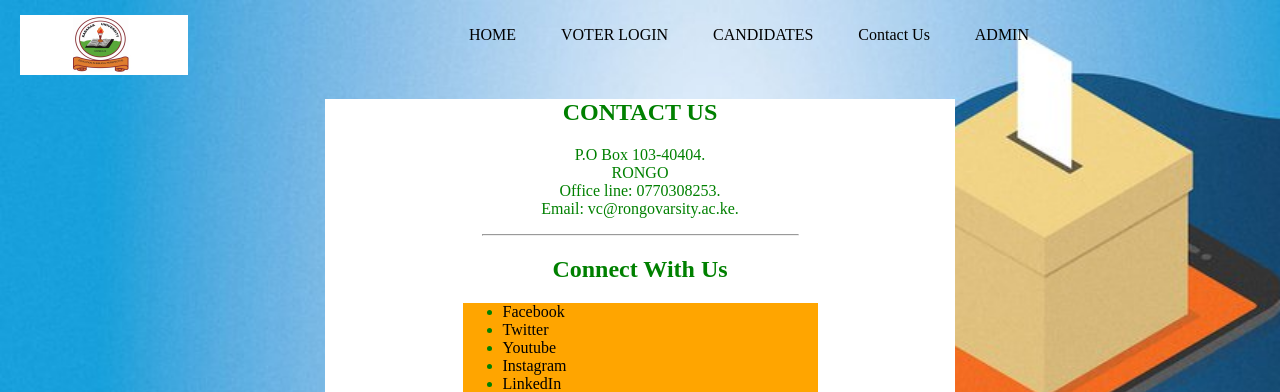
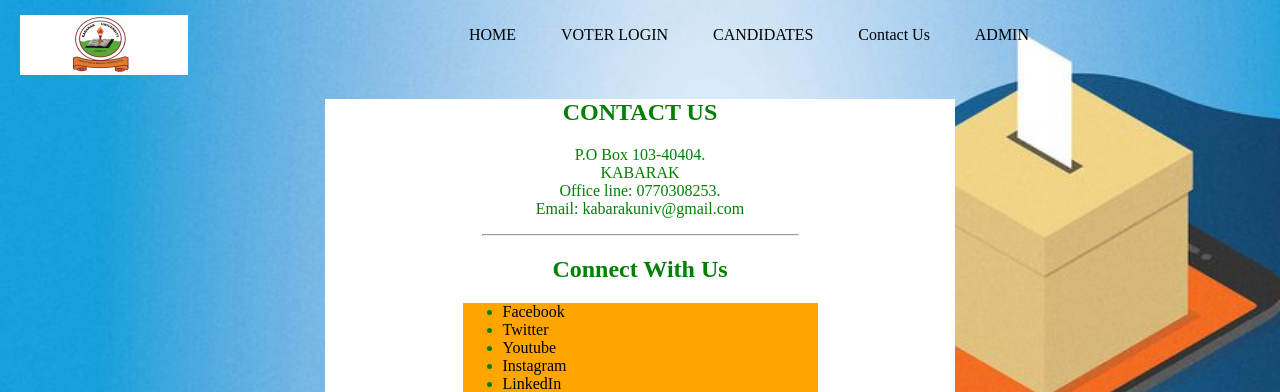
Before and after one commit to koech-allan/Voting-System, a PHP site: page /htmldocs/main/contact.php in a window 1280 px wide. Shown: the top 392 px of the page. Run offline with PHP 8.4, Linux system fonts and the light colour scheme.

Commit message:
Update contact.php

```diff
--- a/main/contact.php
+++ b/main/contact.php
@@ -12,9 +12,9 @@
 	<h2>CONTACT US</h2>
 	<p>
 		P.O Box 103-40404.<br>
-			RONGO<br>
+			KABARAK<br>
 		Office line: 0770308253.<br>
-		Email: vc@rongovarsity.ac.ke.
+		Email: kabarakuniv@gmail.com
 	</p>
 	<hr style="width: 50%">
 	<h2>Connect With Us</h2>
```
